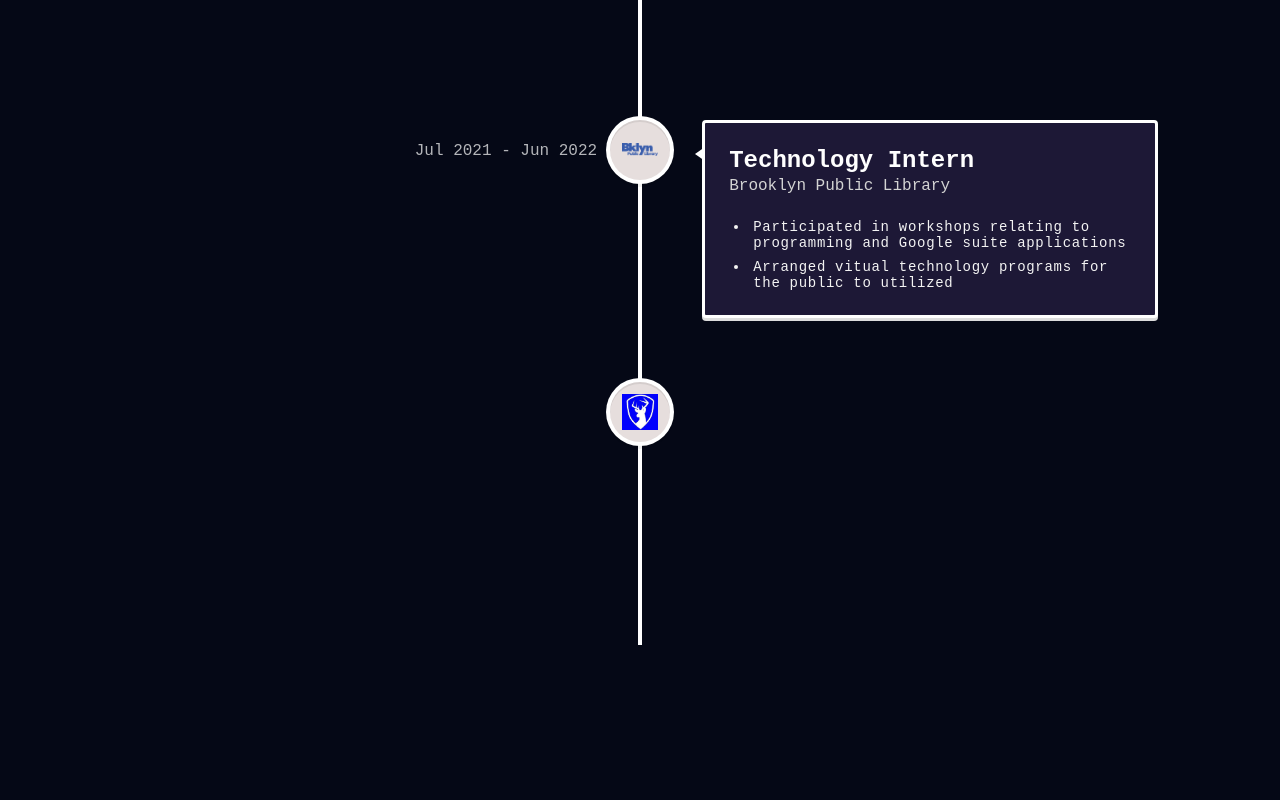
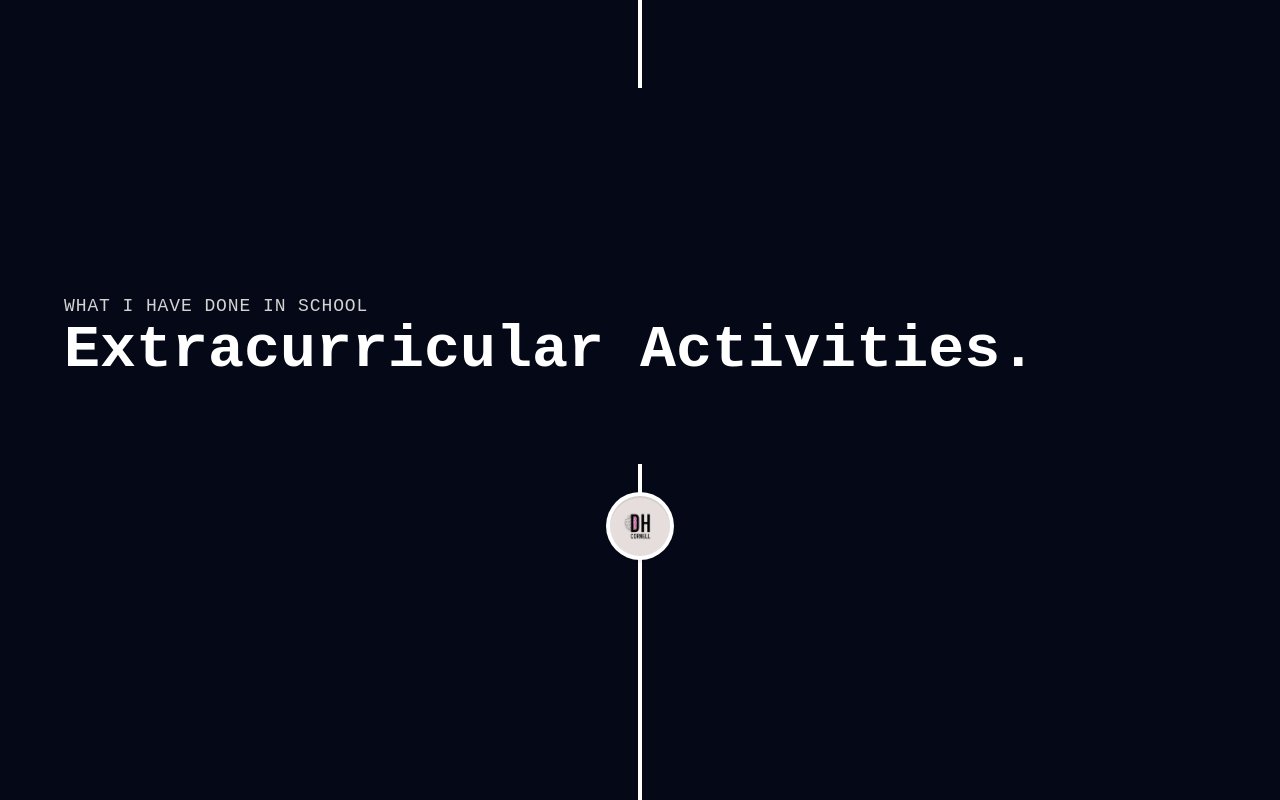
Before and after one commit to vivianzhou1288/personal_portfolio, a React (Vite) app: page / in a window 1280 px wide. Shown: the part 3480-4280 px from the top of the page. Built offline with nearby package versions, Linux system fonts and the light colour scheme.

Commit message:
Updated experiences and projects

```diff
--- a/src/constants/index.js
+++ b/src/constants/index.js
@@ -113,28 +113,6 @@ const experiences = [
       "Collaborated on a project page to showcase Detester’s past and current projects",
     ],
   },
-  {
-    title: "Technology Intern",
-    company_name: "Brooklyn Public Library",
-    icon: library,
-    iconBg: "#E6DEDD",
-    date: "Jul 2021 - Jun 2022",
-    points: [
-      "Participated in workshops relating to programming and Google suite applications",
-      "Arranged vitual technology programs for the public to utilized",
-    ],
-  },
-  {
-    title: "Junior Web Developer Intern",
-    company_name: "Caddell Prep",
-    icon: caddell,
-    iconBg: "#E6DEDD",
-    date: "Jul 2021 - Jun 2022",
-    points: [
-      "Created practice SAT questions and explanations on how to complete them for a new tutoring program",
-      "Updated the website, using HTML and Wordpress, with homework and quizzes for students to complete",
-    ],
-  },
 ];
 
 const extracurriculars = [
@@ -181,7 +159,7 @@ const projects = [
       },
     ],
     image: movieapp,
-    source_code_link: "https://github.com/armita-jamshidi/music_app",
+    source_code_link: "https://github.com/vivianzhou1288/movie-app",
   },
   {
     name: "Music App",
```
